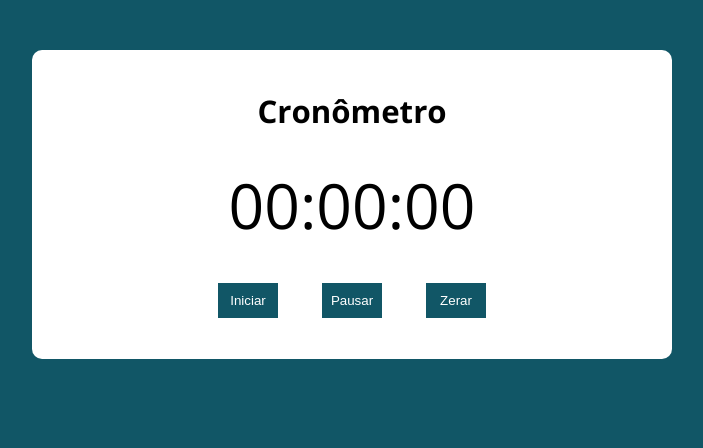
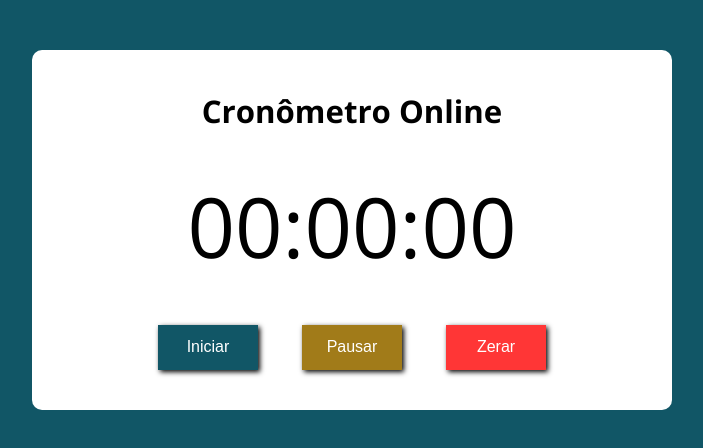
Before and after one commit to devyuriferreira/cronometro, a plain HTML site: page index.html in a window 1280 px wide. Shown: the whole page, without its empty margins (288-991 px from the left). Drawn offline with nearby package versions, Linux system fonts and the light colour scheme.

Commit message:
atualizações

```diff
--- a/assets/css/style.css
+++ b/assets/css/style.css
@@ -62,7 +62,7 @@ h1 {
 }
 
 .relogio {
-  font-size: 3em;
+  font-size: 4em;
   text-align: center;
 }
 
@@ -93,10 +93,37 @@ button {
     border: none;
     background-color: var(--primary-color);
     color: white;
-    width: 60px;
-    height: 35px;
+    width: 100px;
+    height: 45px;
+    font-size: 16px;
+    box-shadow: 2px 2px 5px black;
 }
 
+
+button.pausar {
+  background-color: rgb(161, 123, 25);
+  color: white;
+}
+
+button.zerar {
+  background-color: rgb(255, 54, 54);
+}
+
+button.iniciar:hover {
+  padding: 15px;
+  background-color: rgb(52, 119, 133);
+  transition: .5s;
+}
+button.pausar:hover {
+  padding: 15px;
+  background-color: rgb(131, 106, 44);
+  transition: .5s;
+}
+button.zerar:hover {
+  padding: 15px;
+  background-color: rgb(185, 43, 43);
+  transition: .5s;
+}
 @media screen and (max-width: 600px) {
 
   .container {
--- a/index.html
+++ b/index.html
@@ -5,14 +5,14 @@
   <meta charset="UTF-8">
   <meta name="viewport" content="width=device-width, initial-scale=1.0">
   <meta http-equiv="X-UA-Compatible" content="ie=edge">
-  <title>Modelo</title>
+  <title>Cronômetro</title>
   <link rel="stylesheet" href="./assets/css/style.css">
 </head>
 
 <body>
 
   <section class="container">
-    <h1>Cronômetro</h1>
+    <h1>Cronômetro Online</h1>
     <p class="relogio">00:00:00</p>
     <p class="botoes">
       <button class="iniciar">Iniciar</button>
```
